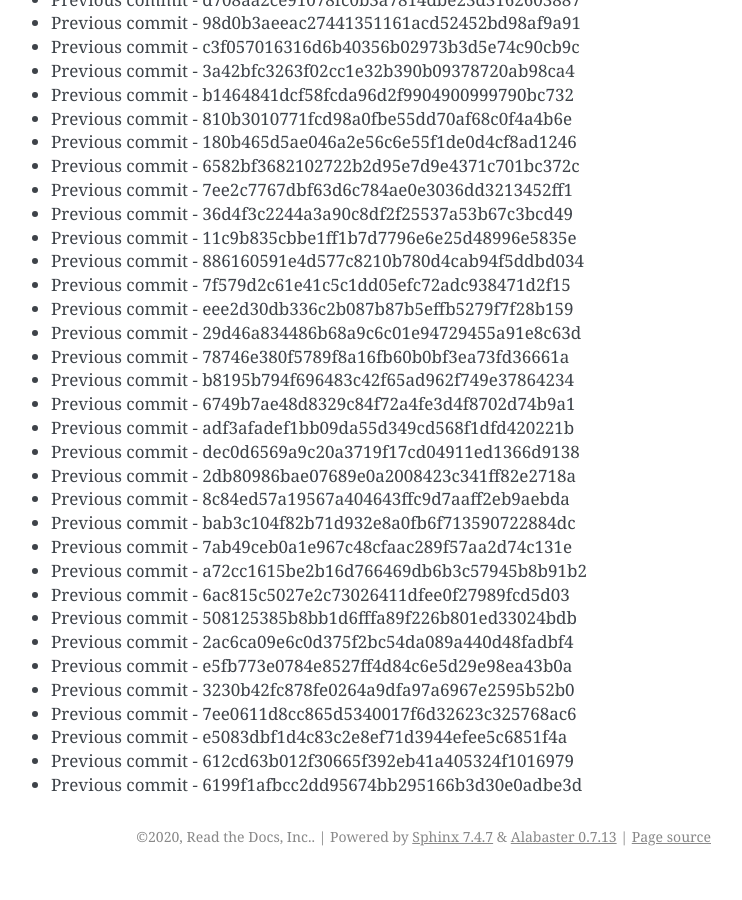
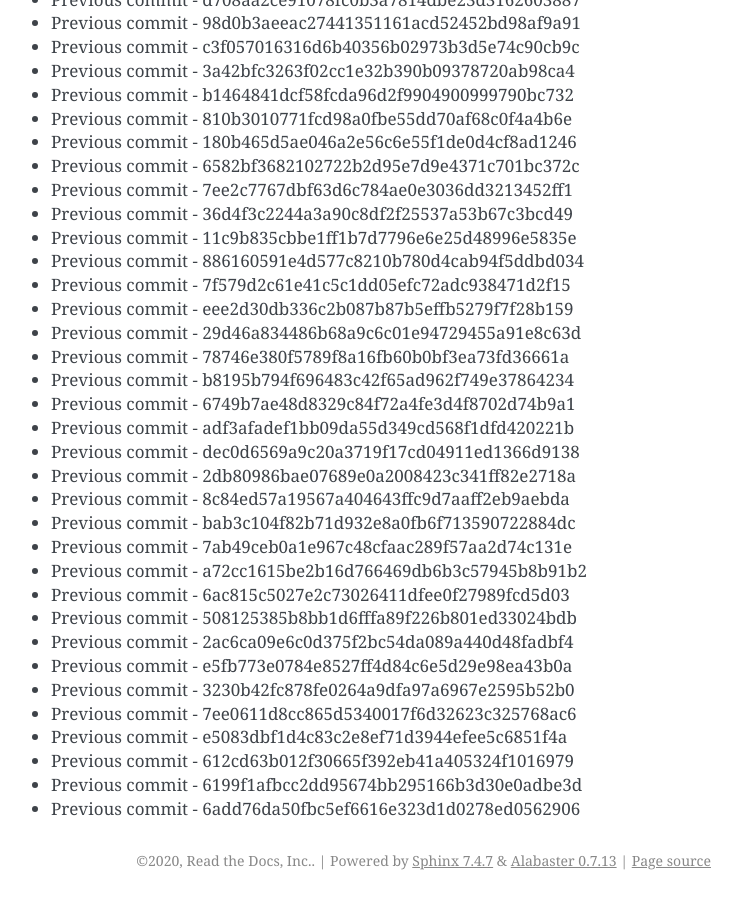
Before and after one commit to readthedocs/rtd-git-stresstest, a Sphinx documentation site: the page built from docs/updates.rst, in a window 1280 px wide and 900 px high, scrolled down 91441 px. Shown: the whole window, without its empty margins (399-1141 px from the left). Built offline with Sphinx 7.4.7, drawn with Linux system fonts in a browser that asks for light colours; before the commit the page ends 92317 px from its top, so only the background shows below that.

Commit message:
Generating commit from previous: 6add76da50fbc5ef6616e323d1d0278ed0562906

```diff
--- a/docs/updates.rst
+++ b/docs/updates.rst
@@ -3874,3 +3874,4 @@ It can be tested for any performance characteristics.
 * Previous commit - e5083dbf1d4c83c2e8ef71d3944efee5c6851f4a
 * Previous commit - 612cd63b012f30665f392eb41a405324f1016979
 * Previous commit - 6199f1afbcc2dd95674bb295166b3d30e0adbe3d
+* Previous commit - 6add76da50fbc5ef6616e323d1d0278ed0562906
```
